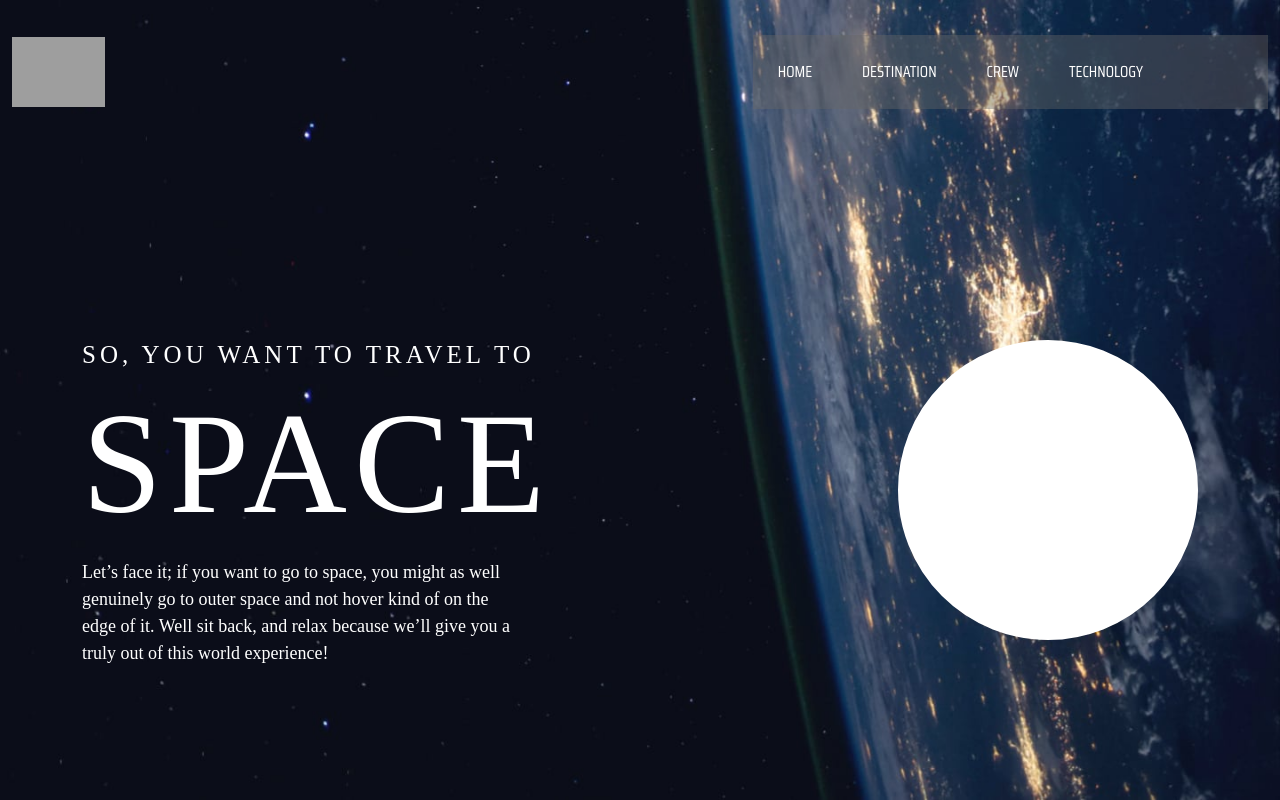
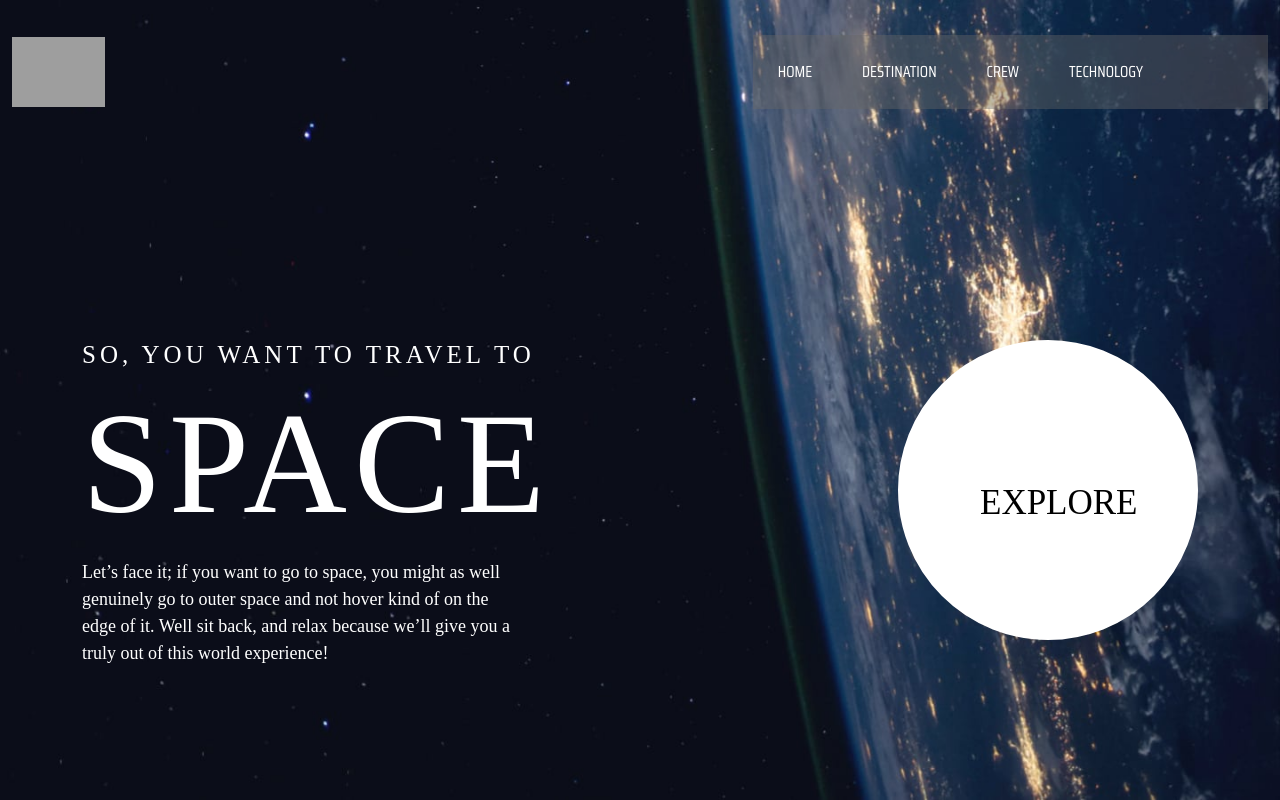
Before and after one commit to WilsonKinyua/space-tourism, a Next.js app: page / in a window 1280 px wide. In both pictures the pointer is over the element "EXPLORE". Built offline with nearby package versions, Linux system fonts and the light colour scheme; grey boxes are pictures that could not be loaded; a web font is replaced by a local one.

Commit message:
link error fixed

```diff
--- a/styles/style.scss
+++ b/styles/style.scss
@@ -74,7 +74,7 @@ li {
 
     &:hover {
     //   background-color: #d0d6f9;
-      color: #fff;
+      color: rgb(0, 0, 0);
     }
   }
 }
```
